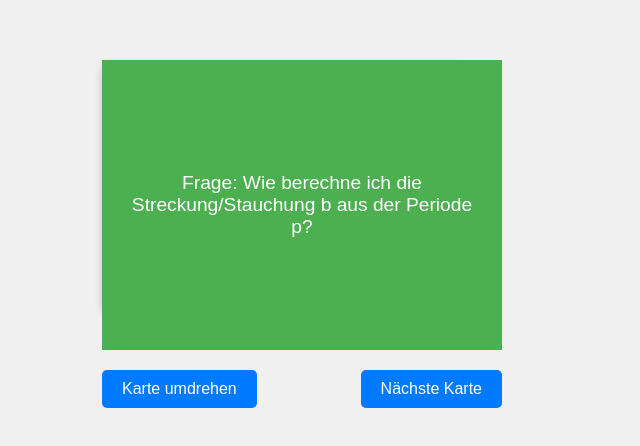
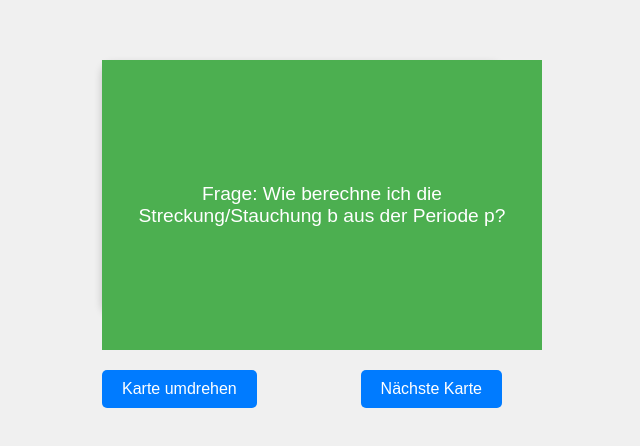
Before and after one commit to Lukas1407/Lukas1407.github.io, a website: page index.html in a window 1280 px wide. Shown: the part 166-612 px from the top of the page, without its empty margins (338-978 px from the left). Drawn offline with nearby package versions, Linux system fonts and the light colour scheme.

Commit message:
mathe anki v1

```diff
--- a/index.html
+++ b/index.html
@@ -20,11 +20,13 @@
             width: 100%;
             max-width: 400px;
             perspective: 1000px;
+            margin: 0 auto; /* Center the card container */
+            padding: 0; /* Remove any padding that might shift it */
         }
 
         .card {
             position: relative;
-            width: 90%;
+            width: 100%;
             height: 250px;
             background-color: #fff;
             border-radius: 10px;
@@ -35,7 +37,6 @@
         }
 
         .card.flipped {
-            width: 90%;
             transform: rotateY(180deg);
         }
 
```
